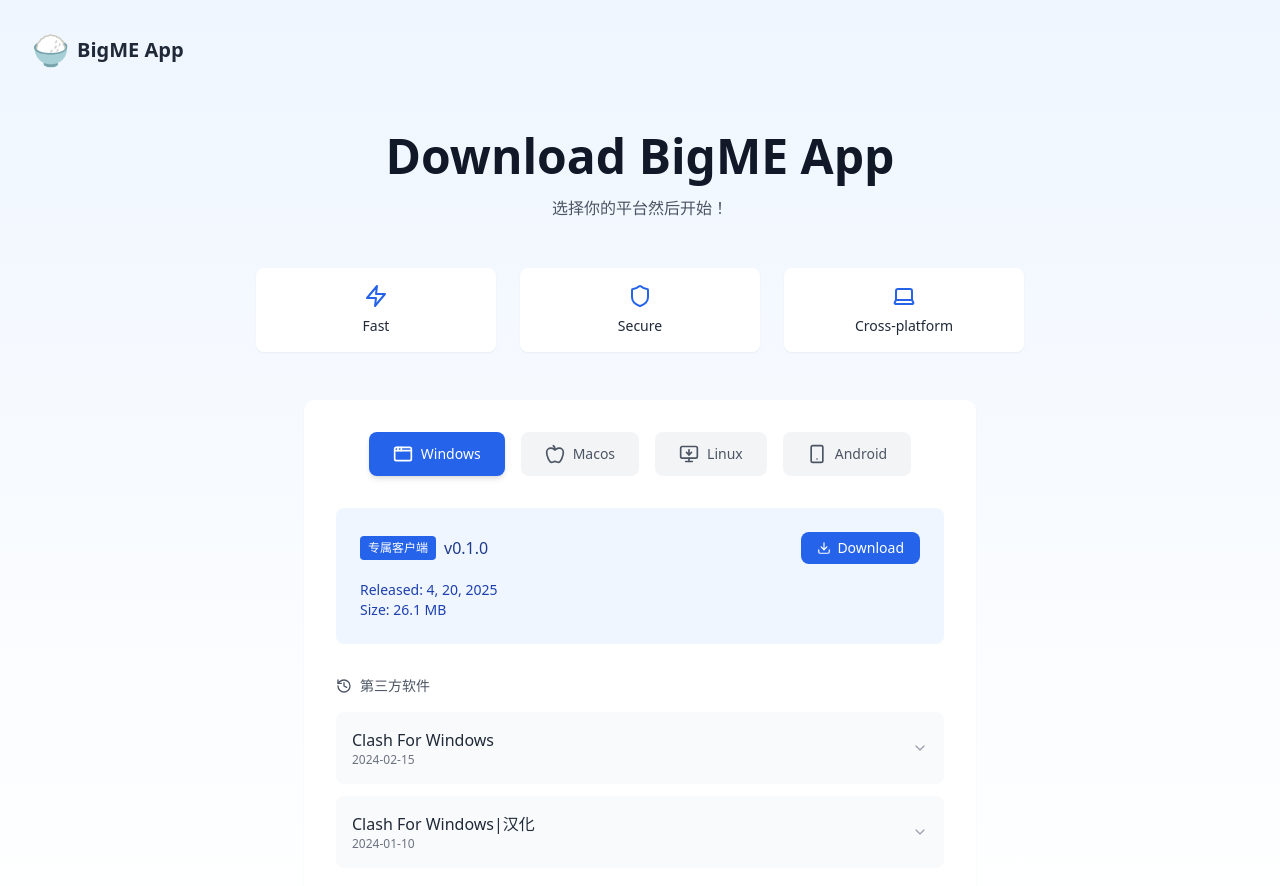
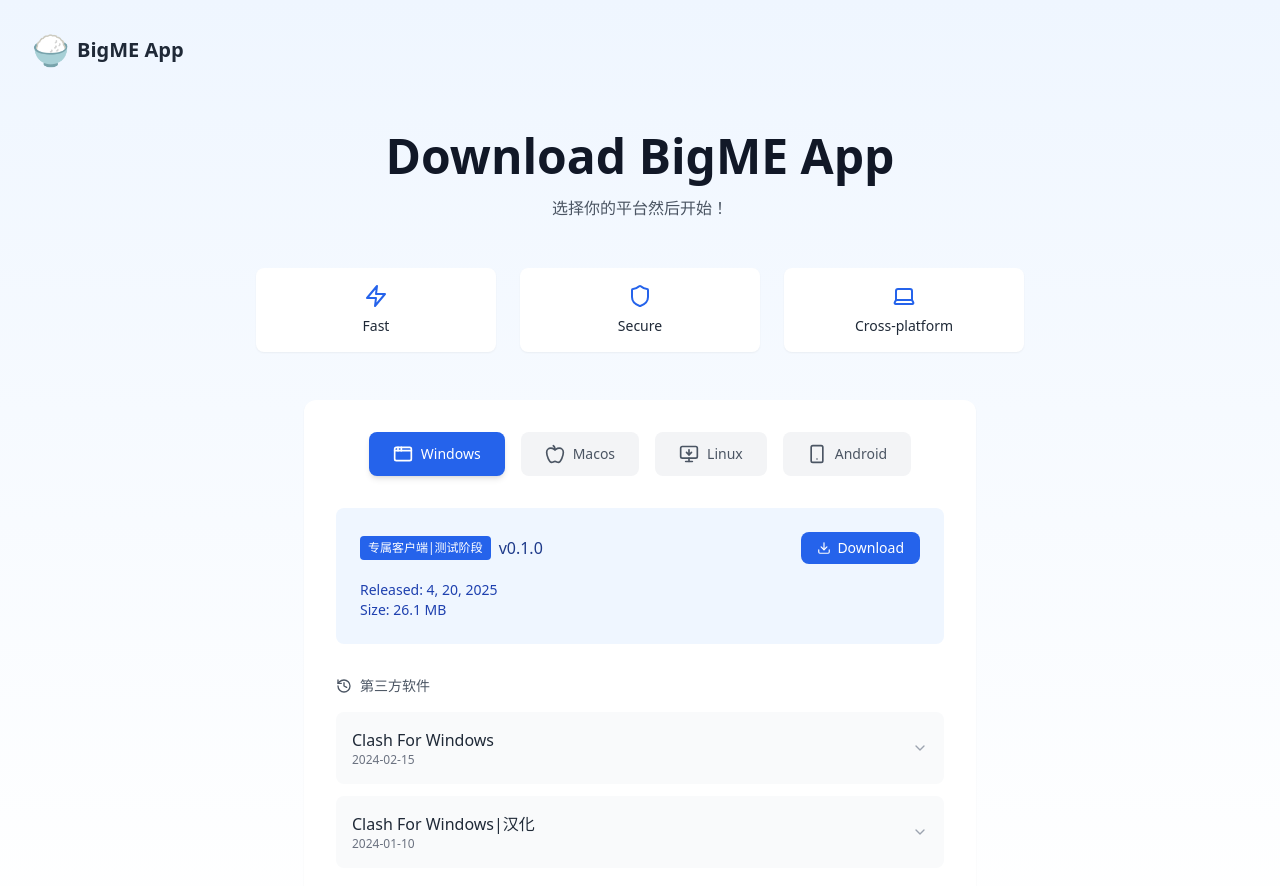
Before and after one commit to muse2023/App_pub, a React (Vite) app: page / in a window 1280 px wide. Shown: the top 886 px of the page. Built offline with nearby package versions, Linux system fonts and the light colour scheme.

Commit message:
修改提示词语

```diff
--- a/src/App.tsx
+++ b/src/App.tsx
@@ -125,7 +125,7 @@ function App() {
       <>
         <div className="flex flex-col sm:flex-row sm:justify-between sm:items-center space-y-3 sm:space-y-0 mb-4">
           <div className="flex items-center space-x-2">
-            <span className="bg-blue-600 text-white text-xs px-2 py-1 rounded">专属客户端</span>
+            <span className="bg-blue-600 text-white text-xs px-2 py-1 rounded">专属客户端|测试阶段</span>
             <span className="font-medium text-blue-900">{exclusive.version}</span>
           </div>
           <a
```
